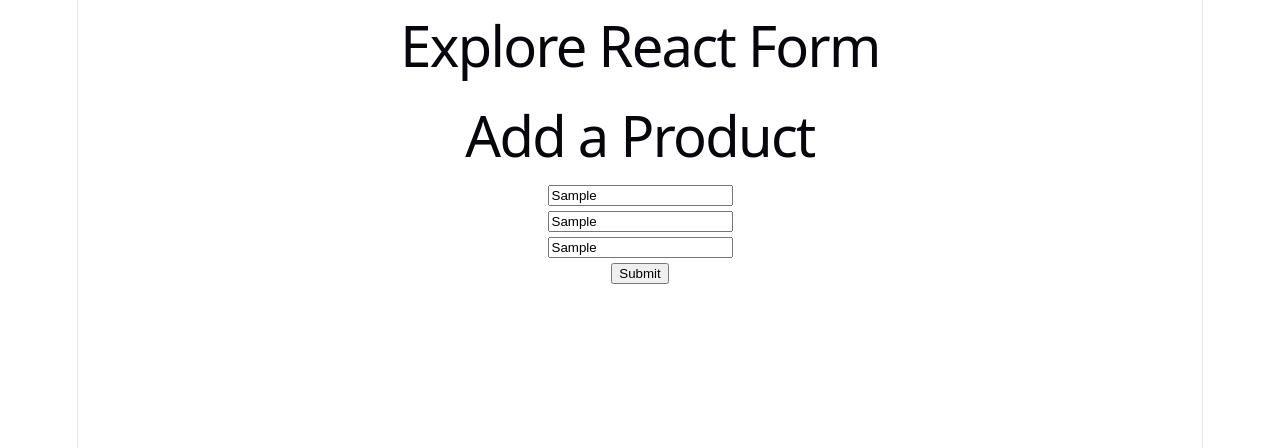
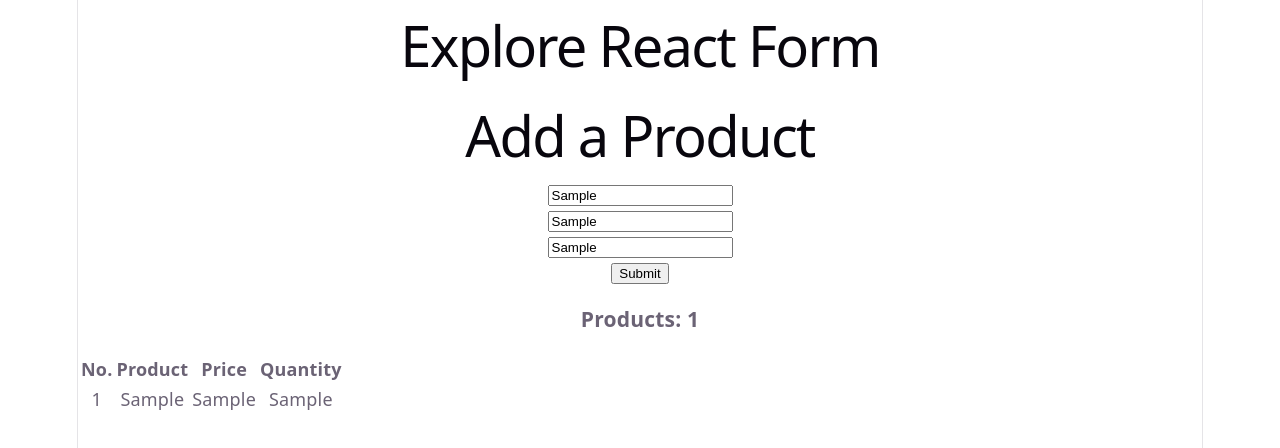
Before and after one commit to naheunpranto/PH-13-Module-38, a React (Vite) app: page / in a window 1280 px wide. Both pictures are taken after typing "Sample", "Sample", "Sample" into the empty fields and a click on the input "Submit". Shown: the top 448 px of the page. Built offline with nearby package versions, Linux system fonts and the light colour scheme.

Commit message:
Display form data in a table and form error handle

```diff
--- a/src/components/ProductManagement/ProductForm.jsx
+++ b/src/components/ProductManagement/ProductForm.jsx
@@ -1,6 +1,10 @@
+import { useState } from "react";
 
 
-const ProductForm = () => {
+
+const ProductForm = ({handleAddProduct}) => {
+
+    const [error, setError] = useState("");
 
     const handleProductSubmit = (e) => {
         e.preventDefault();
@@ -9,6 +13,22 @@
         const quantity = e.target.quantity.value;
 
         // console.log(name, price, quantity);
+        // validation
+        if(name.length === 0){
+            setError("Please provide a product name");
+            return;
+        }
+        else if(price.length === 0){
+            setError("Please provide a price");
+            return;
+        }
+        else if(price < 0){
+            setError("Price can not be negative");
+            return;
+        }
+        else{
+            setError("");
+        }
 
         const newProduct = {
             name,
@@ -16,7 +36,9 @@
             quantity
         }
 
-        console.log(newProduct);
+        // console.log(newProduct);
+        handleAddProduct(newProduct)
+
 
 
     }
@@ -33,6 +55,7 @@
                 <br />
                 <input type="submit" value="Submit" />
             </form>
+            <p style={{color: "red"}}><small>{error}</small></p>
         </div>
     );
 };
--- a/src/components/ProductManagement/ProductManagement.jsx
+++ b/src/components/ProductManagement/ProductManagement.jsx
@@ -1,13 +1,22 @@
+import { useState } from "react";
 import ProductForm from "./ProductForm";
 import ProductTable from "./ProductTable";
 
 
 
 const ProductManagement = () => {
+
+    const [products, setProducts] = useState([])
+
+    const handleAddProduct = newProduct => {
+        const newProducts = [...products, newProduct]
+        setProducts(newProducts);
+    }
+
     return (
         <div>
-            <ProductForm/>
-            <ProductTable/>
+            <ProductForm handleAddProduct={handleAddProduct}/>
+            <ProductTable products={products}/>
         </div>
     );
 };
--- a/src/components/ProductManagement/ProductTable.jsx
+++ b/src/components/ProductManagement/ProductTable.jsx
@@ -1,9 +1,31 @@
 
 
-const ProductTable = () => {
+const ProductTable = ({products}) => {
     return (
         <div>
-
+            <h3>Products: {products.length}</h3>
+            <table>
+                <thead>
+                    <tr>
+                        <th>No.</th>
+                        <th>Product</th>
+                        <th>Price</th>
+                        <th>Quantity</th>
+                    </tr>
+                </thead>
+                <tbody>
+                    {
+                        products.map((product, index) =>
+                            <tr key={index}>
+                                <td>{index + 1}</td>
+                                <td>{product.name}</td>
+                                <td>{product.price}</td>
+                                <td>{product.quantity}</td>
+                            </tr>
+                        )
+                    }
+                </tbody>
+            </table>
         </div>
     );
 };
```
